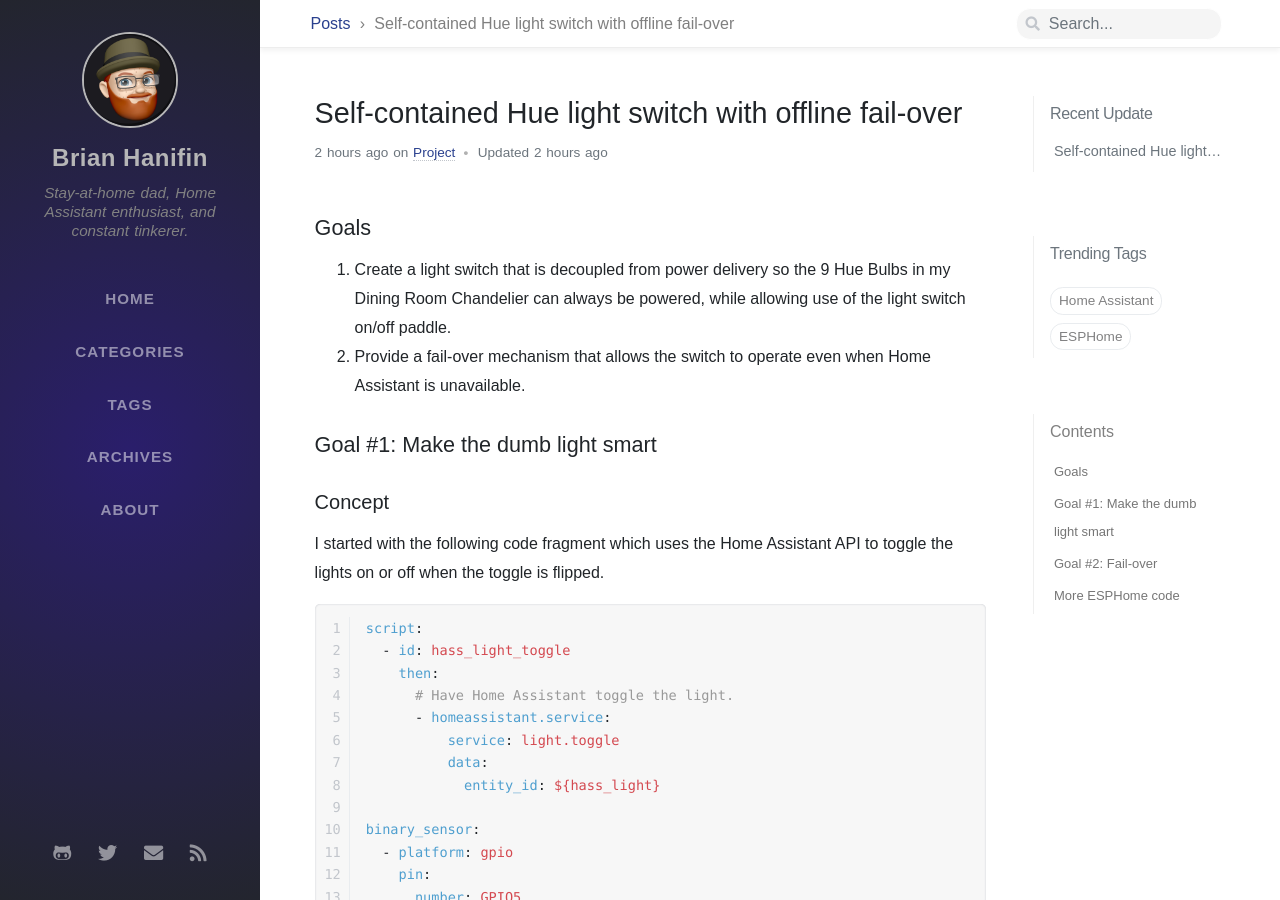
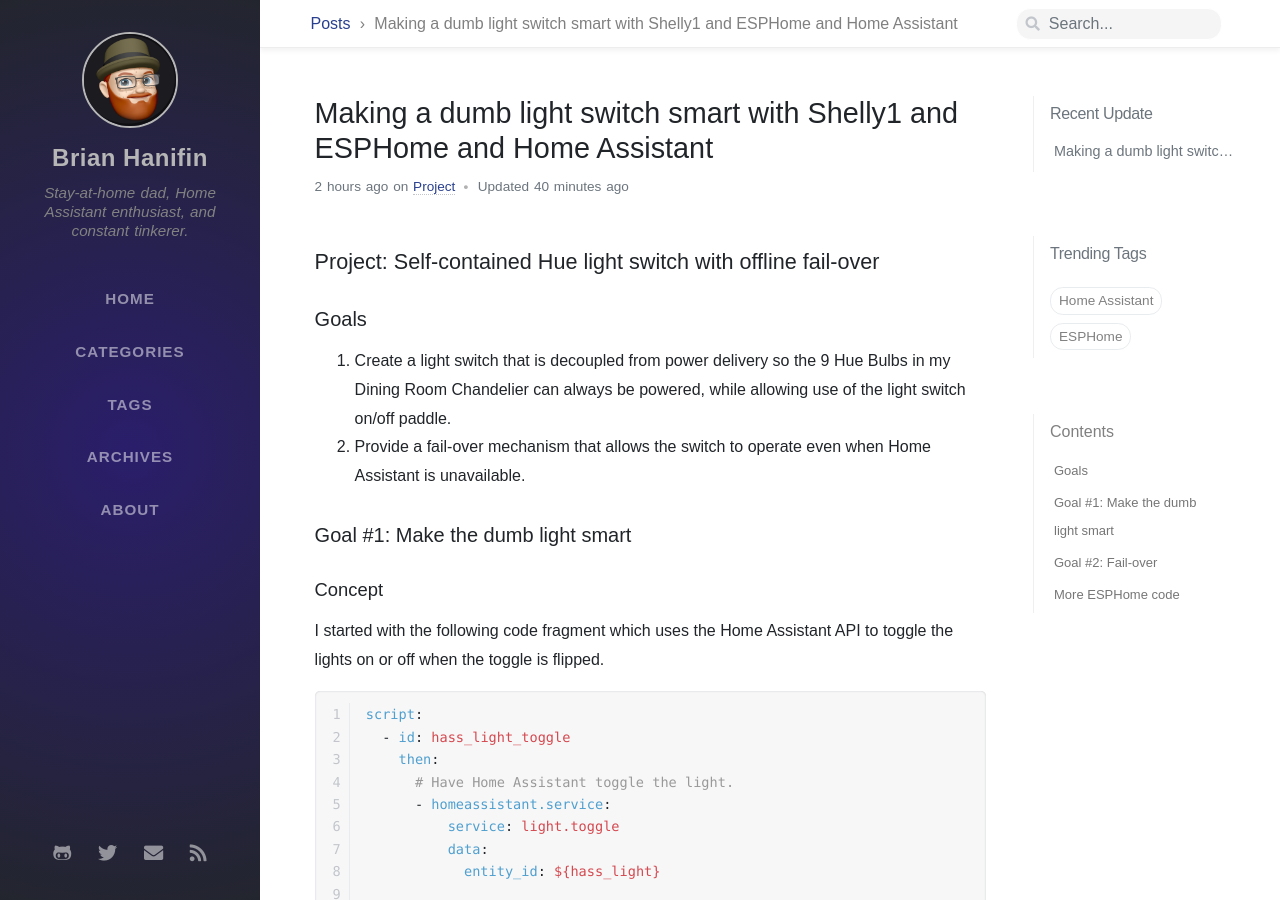
Before and after one commit to brianhanifin/brianhanifin.com, a Jekyll site: the page built from _posts/2019-12-11-esphome-shelly1-dumb-light-switch-smart.md, in a window 1280 px wide and 900 px high. Built offline with Jekyll 4.4.1, drawn with Linux system fonts in a browser that asks for light colours; nearby versions of some CDN libraries; some web fonts are replaced; comment, search, counter and statistics services are not loaded.

Commit message:
title improved+ file rename + layout tweaks

````diff
--- a/_posts/2019-12-11-esphome-shelly1-hue.md
+++ b/_posts/2019-12-11-esphome-shelly1-dumb-light-switch-smart.md
@@ -1,20 +1,22 @@
 ---
-title: Self-contained Hue light switch with offline fail-over
+title: Making a dumb light switch smart with Shelly1 and ESPHome and Home Assistant
 date: 2019-12-11 7:00:00 -0800
 categories: [Project]
 tags: [ESPHome, Home Assistant]
 seo:
-  date_modified: 2019-12-11 07:15:01 -0800
+  date_modified: 2019-12-11 08:35:00 -0800
 ---
 
-## Goals
+## Project: Self-contained Hue light switch with offline fail-over
+
+### Goals
 
 1. Create a light switch that is decoupled from power delivery so the 9 Hue Bulbs in my Dining Room Chandelier can always be powered, while allowing use of the light switch on/off paddle.
 2. Provide a fail-over mechanism that allows the switch to operate even when Home Assistant is unavailable.
 
-## Goal #1: Make the dumb light smart
+### Goal #1: Make the dumb light smart
 
-### Concept
+#### Concept
 
 I started with the following code fragment which uses the Home Assistant API to toggle the lights on or off when the toggle is flipped.
 
@@ -46,11 +48,11 @@ binary_sensor:
       - script.execute: hass_light_toggle
 ```
 
-### Problem
+#### Problem
 
 This worked pretty well, but after a several rounds of: repeatedly toggle the switch, restart home assistant, toggle some more… I learned that sometimes the light switch toggle wouldn’t change the light state (it would stay on or off on the first toggle).
 
-### Solution
+#### Solution
 
 I settled on a reasonably simple solution of turning the relay back on, and turing the light on in Home Assistant if the relay was off when the switch was next toggled.
 
@@ -111,7 +113,7 @@ switch:
     restore_mode: ALWAYS_ON
 ```
 
-## Goal #2: Fail-over
+### Goal #2: Fail-over
 
 Basically, if the API is connected, then have Home Assistant toggle the lights. However, if the API is NOT connected (because Home Assistant is offline currently) then use the relay to toggle power to the lights.
 
@@ -145,7 +147,7 @@ script:
           - switch.toggle: relay
 ```
 
-## More ESPHome code
+### More ESPHome code
 
 If you want to see my other ESPHome code, this is my Github Repository.
 
````
